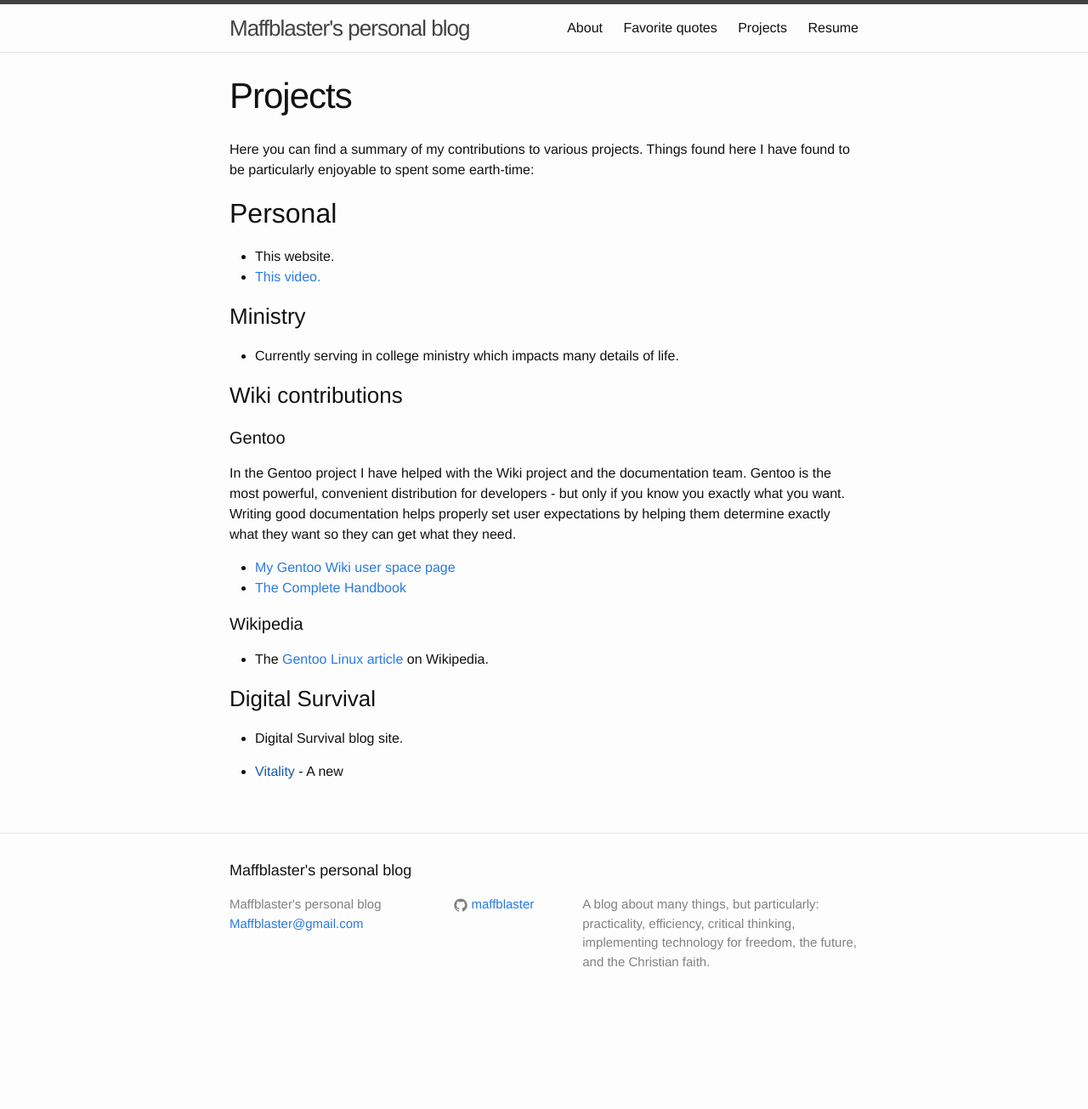
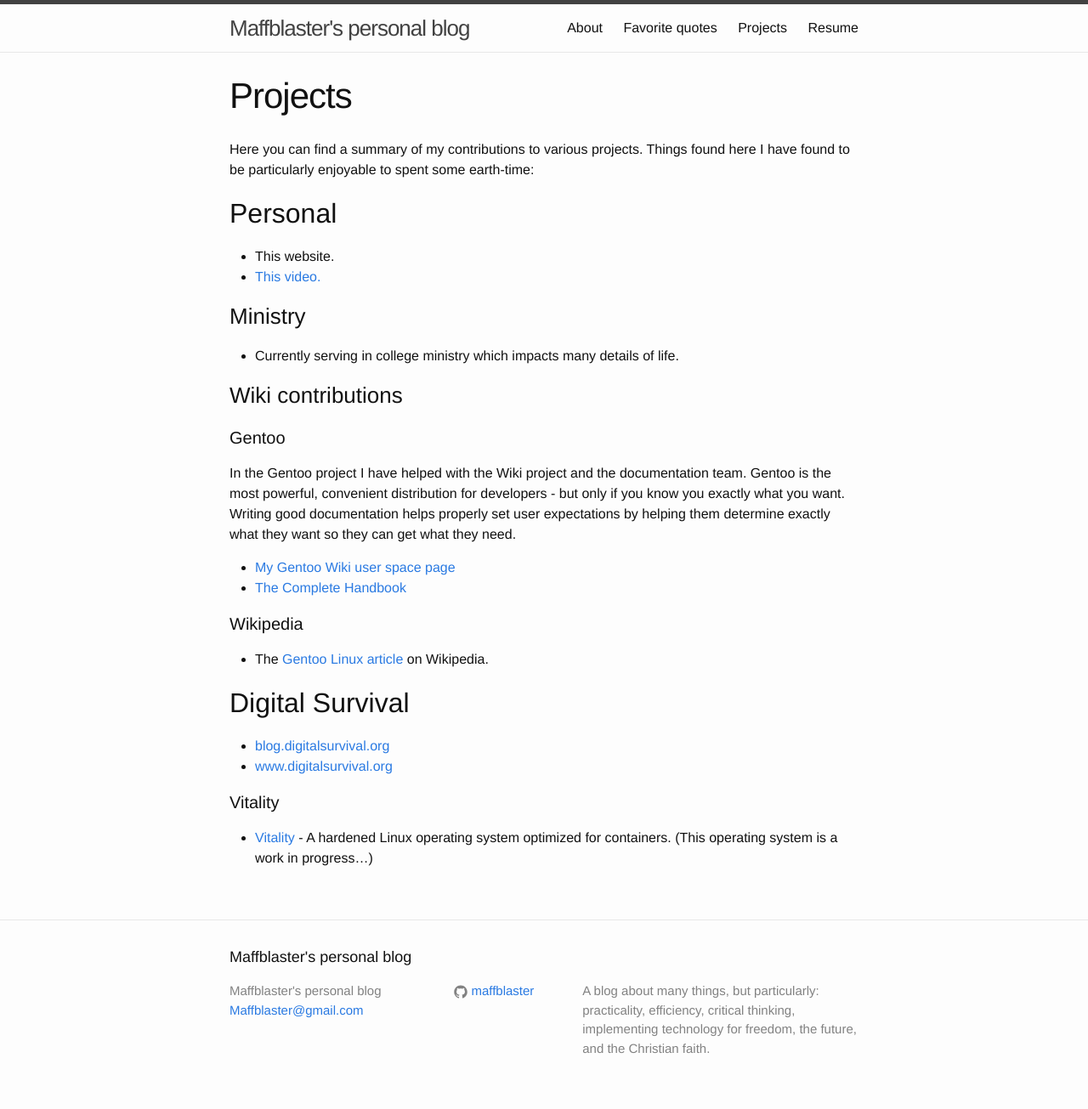
Before and after one commit to maffblaster/maffblaster.github.io, a Jekyll site: the page built from projects.md, in a window 1280 px wide. Shown: the whole page at 85% size. Built offline with Jekyll 4.4.1, drawn with Linux system fonts in a browser that asks for light colours; before the commit the page ends 1203 px from its top, so only the background shows below that.

Commit message:
Updating projects page. Adding _plugins directory.

```diff
--- /dev/null
+++ b/_plugins/plugins.md
@@ -0,0 +1 @@
+This directory contains plugins for Jekyll.
--- a/projects.md
+++ b/projects.md
@@ -28,8 +28,11 @@
 
 * The [Gentoo Linux article](https://en.wikipedia.org/wiki/Gentoo_Linux) on Wikipedia.
 
-### Digital Survival ###
+## Digital Survival ##
 
-* Digital Survival blog site.
+* [blog.digitalsurvival.org](blog.digitalsurvival.org)
+* [www.digitalsurvival.org](www.digitalsurvival.org)
 
-* [Vitality]() - A new
+#### Vitality ####
+
+* [Vitality](www.digitalsurvival.org/vitality) - A hardened Linux operating system optimized for containers. (This operating system is a work in progress...)
```
